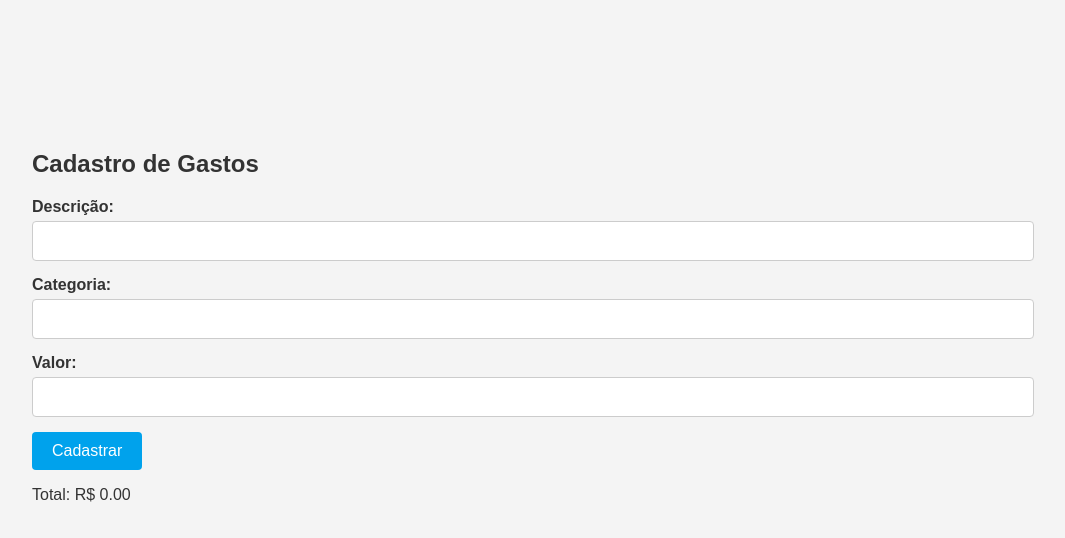
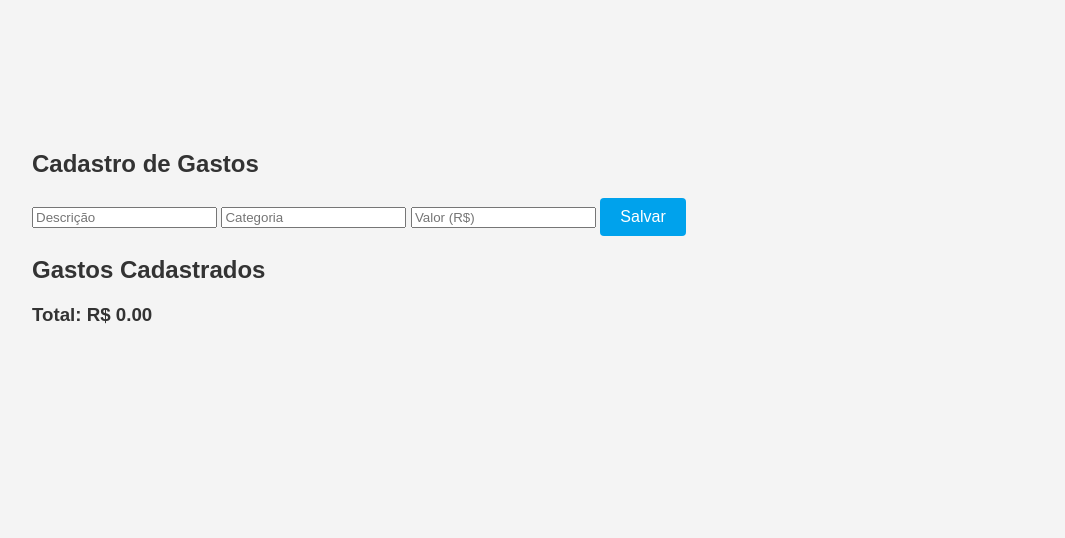
Before and after one commit to zaaanca/calc-gastos-prova-leo, a plain HTML site: page index.html in a window 1280 px wide. Shown: the whole page, without its empty margins (118-1183 px from the left). Drawn offline with Linux system fonts and the light colour scheme.

Commit message:
Atualização do index.html com pequenas melhorias.

```diff
--- a/index.html
+++ b/index.html
@@ -1,32 +1,31 @@
 <!DOCTYPE html>
-<html lang="en">
+<html lang="pt-BR">
 <head>
-    <meta charset="UTF-8">
-    <meta name="viewport" content="width=device-width, initial-scale=1.0">
+  <meta charset="UTF-8" />
+  <meta name="viewport" content="width=device-width, initial-scale=1.0"/>
   <title>Calculadora de Gastos</title>
-    <link rel="stylesheet" href="style.css">
+  <link rel="stylesheet" href="style.css" />
 </head>
 <body>
   <main>
-        <section id="cgastos">
+    <section class="formulario">
       <h2>Cadastro de Gastos</h2>
-            <form>
-                <div class="form-group">
-                    <label for="descricao">Descrição:</label>
-                    <input type="text" id="descricao" name="descricao" required>
-                </div>
-                <div class="form-group">
-                    <label for="categoria">Categoria:</label>
-                    <input type="text" id="categoria" name="categoria" required>
-                </div>
-                <div class="form-group">
-                    <label for="valor">Valor:</label>
-                    <input type="number" id="valor" name="valor" required>
-                </div>
-                <button type="submit">Cadastrar</button>
+      <form id="formGasto">
+        <input type="text" name="descricao" id="descricao" placeholder="Descrição" required />
+        <input type="text" name="categoria" id="categoria" placeholder="Categoria" required />
+        <input type="number" name="valor" id="valor" placeholder="Valor (R$)" step="0.01" required />
+        <button type="submit" id="btnSalvar">Salvar</button>
       </form>
+      <p id="erro" class="erro"></p>
+    </section>
+
+    <section class="lista">
+      <h2>Gastos Cadastrados</h2>
+      <ul id="listaGastos"></ul>
+      <h3>Total: R$ <span id="total">0.00</span></h3>
     </section>
   </main>
+
   <script src="script.js"></script>
 </body>
 </html>
```
Lines whose indentation alone changed are shown as unchanged.
